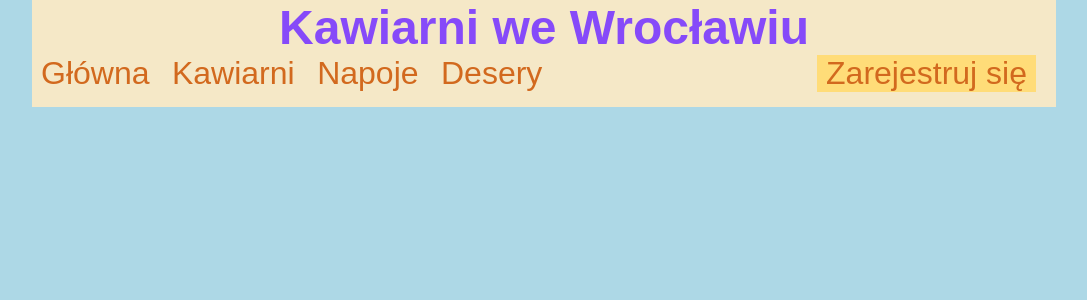
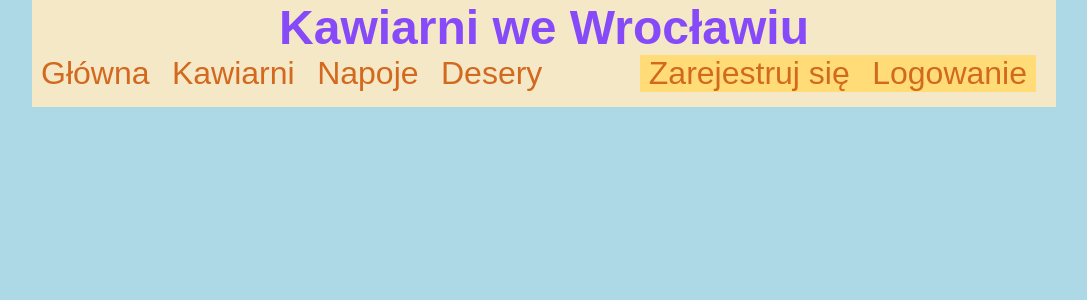
Before and after one commit to wiksez/Cafe_Places, a Django app: template templates/main.html in a window 1280 px wide. Shown: the top 300 px of the page, without its empty margins (96-1183 px from the left). Run offline with Django 3.2, Linux system fonts and the light colour scheme; the template is opened without the code that fills it, so the values that code supplies are empty.

Commit message:
form login

```diff
--- a/cafe/forms.py
+++ b/cafe/forms.py
@@ -24,3 +24,8 @@ class RegistrationForm(forms.ModelForm):
     class Meta:
         model = User
         fields = ['username', 'email', 'password1', 'password2']
+
+
+class LoginForm(forms.Form):
+    username = forms.CharField()
+    password = forms.CharField(widget=forms.PasswordInput)
--- a/cafe/urls.py
+++ b/cafe/urls.py
@@ -9,5 +9,6 @@ urlpatterns = [
     path('add_dessert/', views.AddDessert.as_view(), name="add_dessert"),
     path('desserts/', views.DessertsList.as_view(), name="list_of_desserts"),
     path('registration/', views.Registration.as_view(), name="registration"),
-    path('cofeeshops/', views.CoffeeShopList.as_view(), name="shops_list")
+    path('cofeeshops/', views.CoffeeShopList.as_view(), name="shops_list"),
+    path('login/', views.LoginView.as_view(), name='login')
 ]
--- a/templates/main.html
+++ b/templates/main.html
@@ -17,7 +17,10 @@
             <a href="{% url 'shops_list' %}">Kawiarni</a>
             <a href="{% url 'list_of_drinks' %}">Napoje</a>
             <a href="{% url 'list_of_desserts' %}">Desery</a>
-            <div class="registration"><a class="reg" href="{% url 'registration' %}">Zarejestruj się</a></div>
+            <div class="registration">
+                <a class="reg" href="{% url 'registration' %}">Zarejestruj się</a>
+                <a class="reg" href="{% url 'login' %}">Logowanie</a>
+            </div>
         </div>
     </div>
     <div class="content">
--- a/templates/registration.html
+++ b/templates/registration.html
@@ -4,6 +4,6 @@
     <form method="post">
         {% csrf_token %}
         {{ form.as_p }}
-    <input type="submit">
+    <input type="submit" value="Wyślij">
     </form>
 {% endblock %}
```
Also changed, not shown: cafe/views.py (+8 -3 lines).
